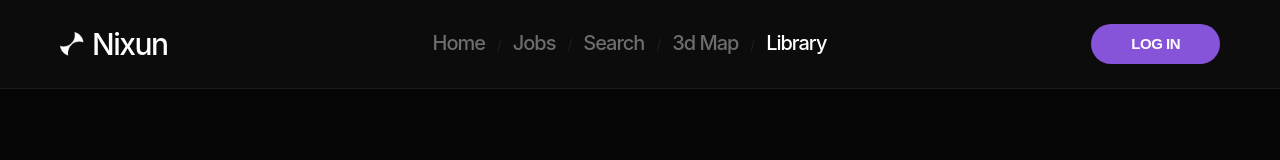
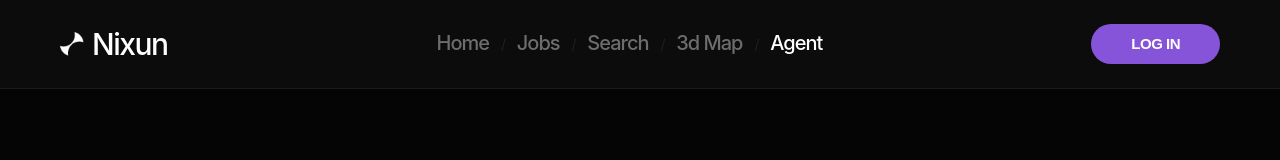
Before and after one commit to VibeSlayer-code/exun-prelims-core, a React (Vite) app: page /knowledge in a window 1280 px wide. Shown: the top 160 px of the page. Built offline with nearby package versions, Linux system fonts and the light colour scheme.

Commit message:
Update Knowledge.jsx

```diff
--- a/src/pages/Knowledge.jsx
+++ b/src/pages/Knowledge.jsx
@@ -152,7 +152,7 @@ function Knowledge() {
               <li><span className="navigation-separator">/</span></li>
               <li><Link to="/map" className="navigation-link">3d Map</Link></li>
               <li><span className="navigation-separator">/</span></li>
-              <li><Link to="/library" className="navigation-link active">Library</Link></li>
+              <li><Link to="/knowledge" className="navigation-link active">Agent</Link></li>
             </ul>
         </div>
 
```
